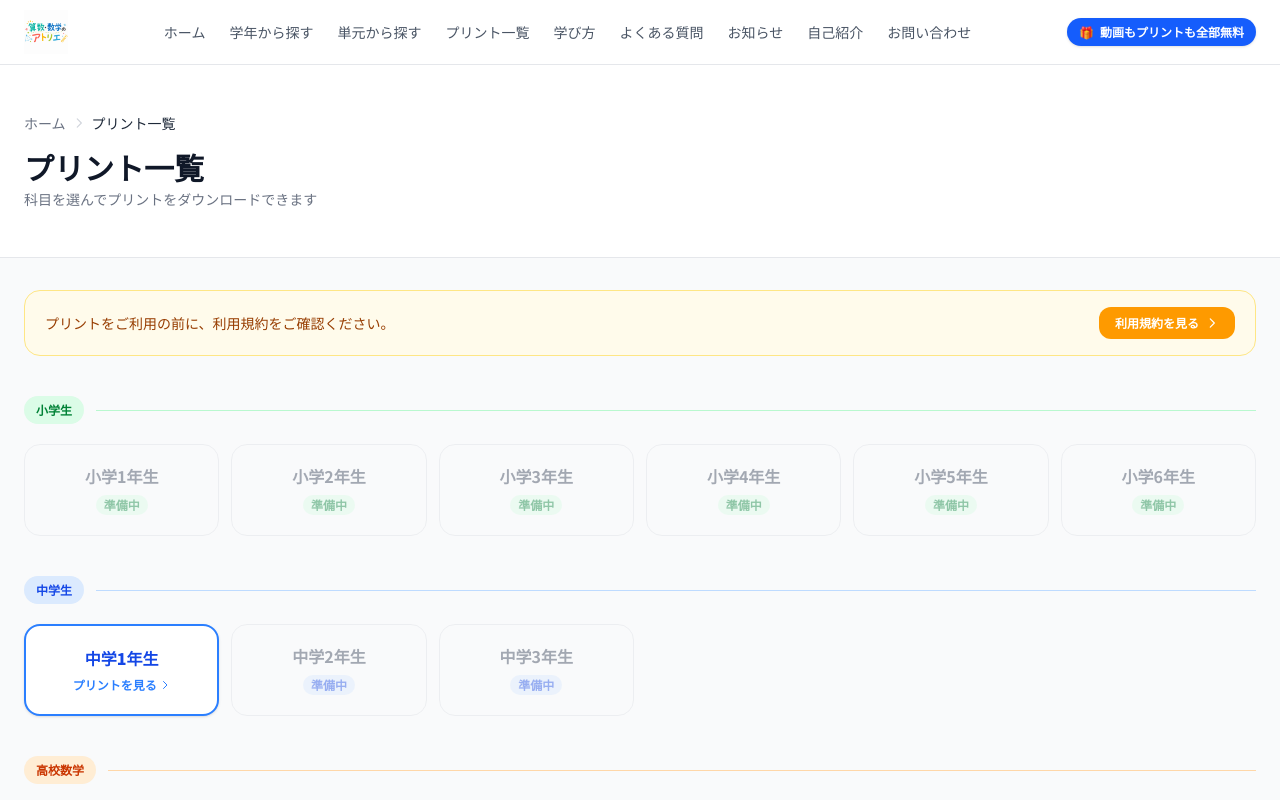
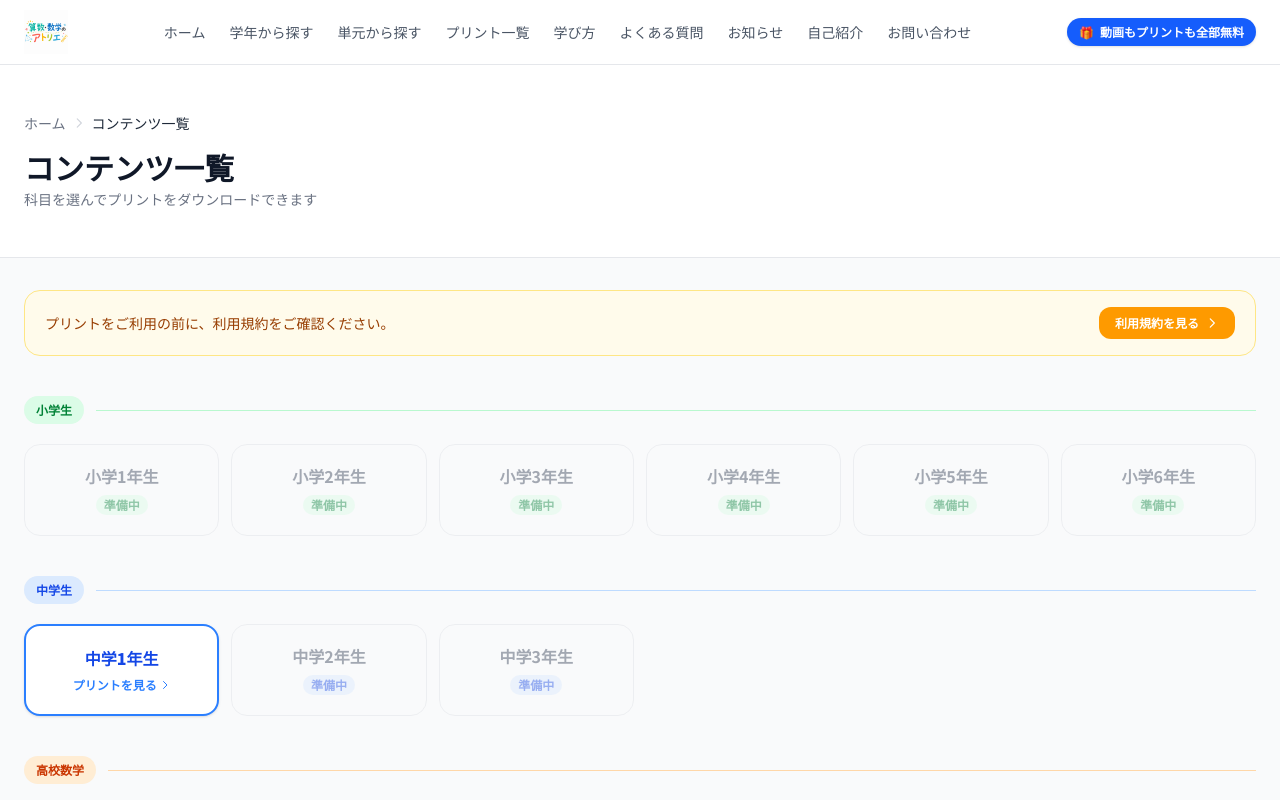
Before and after one commit to mathematics2560/sansu-sugaku-atelier, a Next.js app: page /prints in a window 1280 px wide. Shown: the top 800 px of the page. Built offline with nearby package versions, Linux system fonts and the light colour scheme.

Commit message:
「プリント一覧」を「コンテンツ一覧」に表示名を統一
Co-Authored-By: Claude Sonnet 4.6 <noreply@anthropic.com>

```diff
--- a/app/grade/high-school/page.tsx
+++ b/app/grade/high-school/page.tsx
@@ -57,7 +57,7 @@ export default function HighSchoolPage() {
                 >
                   <span className="font-black text-orange-700 text-xl">{s.label}</span>
                   <span className="text-xs font-bold text-orange-500 flex items-center gap-0.5">
-                    <span>プリントを見る</span>
+                    <span>コンテンツを見る</span>
                     <svg className="w-3 h-3 group-hover:translate-x-0.5 transition-transform" fill="none" stroke="currentColor" viewBox="0 0 24 24">
                       <path strokeLinecap="round" strokeLinejoin="round" strokeWidth={2} d="M9 5l7 7-7 7" />
                     </svg>
--- a/app/grade/middle/page.tsx
+++ b/app/grade/middle/page.tsx
@@ -54,7 +54,7 @@ export default function MiddleSchoolPage() {
                 >
                   <span className="font-black text-blue-700 text-xl">{s.label}</span>
                   <span className="text-xs font-bold text-blue-500 flex items-center gap-0.5">
-                    <span>プリントを見る</span>
+                    <span>コンテンツを見る</span>
                     <svg className="w-3 h-3 group-hover:translate-x-0.5 transition-transform" fill="none" stroke="currentColor" viewBox="0 0 24 24">
                       <path strokeLinecap="round" strokeLinejoin="round" strokeWidth={2} d="M9 5l7 7-7 7" />
                     </svg>
--- a/app/grade/page.tsx
+++ b/app/grade/page.tsx
@@ -45,7 +45,7 @@ export default function GradePage() {
                   <p className="text-xs text-gray-500 mb-3">{g.sub}</p>
                   {g.href ? (
                     <span className={`flex items-center gap-1 text-sm font-bold ${g.text}`}>
-                      <span>プリントを見る</span>
+                      <span>コンテンツを見る</span>
                       <svg className="w-4 h-4" fill="none" stroke="currentColor" viewBox="0 0 24 24">
                         <path strokeLinecap="round" strokeLinejoin="round" strokeWidth={2} d="M9 5l7 7-7 7" />
                       </svg>
--- a/app/page.tsx
+++ b/app/page.tsx
@@ -149,7 +149,7 @@ export default function Home() {
                     className="inline-flex items-center justify-center gap-2 bg-white hover:bg-gray-50 text-gray-800 font-bold px-6 py-3.5 rounded-xl border border-gray-200 transition-colors shadow-sm"
                   >
                     <span>📄</span>
-                    <span>プリントから探す</span>
+                    <span>コンテンツから探す</span>
                   </Link>
                 </div>
               </div>
--- a/app/prints/chu1/page.tsx
+++ b/app/prints/chu1/page.tsx
@@ -146,7 +146,7 @@ export default function Chu1Page() {
               <svg className="w-3.5 h-3.5 text-gray-300" fill="none" stroke="currentColor" viewBox="0 0 24 24">
                 <path strokeLinecap="round" strokeLinejoin="round" strokeWidth={2} d="M9 5l7 7-7 7" />
               </svg>
-              <Link href="/prints" className="hover:text-blue-600 transition-colors">プリント一覧</Link>
+              <Link href="/prints" className="hover:text-blue-600 transition-colors">コンテンツ一覧</Link>
               <svg className="w-3.5 h-3.5 text-gray-300" fill="none" stroke="currentColor" viewBox="0 0 24 24">
                 <path strokeLinecap="round" strokeLinejoin="round" strokeWidth={2} d="M9 5l7 7-7 7" />
               </svg>
--- a/app/prints/math1/page.tsx
+++ b/app/prints/math1/page.tsx
@@ -325,7 +325,7 @@ export default function Math1Page() {
               <svg className="w-3.5 h-3.5 text-gray-300" fill="none" stroke="currentColor" viewBox="0 0 24 24">
                 <path strokeLinecap="round" strokeLinejoin="round" strokeWidth={2} d="M9 5l7 7-7 7" />
               </svg>
-              <Link href="/prints" className="hover:text-blue-600 transition-colors">プリント一覧</Link>
+              <Link href="/prints" className="hover:text-blue-600 transition-colors">コンテンツ一覧</Link>
               <svg className="w-3.5 h-3.5 text-gray-300" fill="none" stroke="currentColor" viewBox="0 0 24 24">
                 <path strokeLinecap="round" strokeLinejoin="round" strokeWidth={2} d="M9 5l7 7-7 7" />
               </svg>
--- a/app/prints/math2/page.tsx
+++ b/app/prints/math2/page.tsx
@@ -264,7 +264,7 @@ export default function Math2Page() {
               <svg className="w-3.5 h-3.5 text-gray-300" fill="none" stroke="currentColor" viewBox="0 0 24 24">
                 <path strokeLinecap="round" strokeLinejoin="round" strokeWidth={2} d="M9 5l7 7-7 7" />
               </svg>
-              <Link href="/prints" className="hover:text-blue-600 transition-colors">プリント一覧</Link>
+              <Link href="/prints" className="hover:text-blue-600 transition-colors">コンテンツ一覧</Link>
               <svg className="w-3.5 h-3.5 text-gray-300" fill="none" stroke="currentColor" viewBox="0 0 24 24">
                 <path strokeLinecap="round" strokeLinejoin="round" strokeWidth={2} d="M9 5l7 7-7 7" />
               </svg>
--- a/app/prints/mathA/page.tsx
+++ b/app/prints/mathA/page.tsx
@@ -215,7 +215,7 @@ export default function MathAPage() {
               <svg className="w-3.5 h-3.5 text-gray-300" fill="none" stroke="currentColor" viewBox="0 0 24 24">
                 <path strokeLinecap="round" strokeLinejoin="round" strokeWidth={2} d="M9 5l7 7-7 7" />
               </svg>
-              <Link href="/prints" className="hover:text-blue-600 transition-colors">プリント一覧</Link>
+              <Link href="/prints" className="hover:text-blue-600 transition-colors">コンテンツ一覧</Link>
               <svg className="w-3.5 h-3.5 text-gray-300" fill="none" stroke="currentColor" viewBox="0 0 24 24">
                 <path strokeLinecap="round" strokeLinejoin="round" strokeWidth={2} d="M9 5l7 7-7 7" />
               </svg>
--- a/app/prints/page.tsx
+++ b/app/prints/page.tsx
@@ -111,9 +111,9 @@ export default function PrintsPage() {
               <svg className="w-3.5 h-3.5 text-gray-300" fill="none" stroke="currentColor" viewBox="0 0 24 24">
                 <path strokeLinecap="round" strokeLinejoin="round" strokeWidth={2} d="M9 5l7 7-7 7" />
               </svg>
-              <span className="text-gray-800 font-medium">プリント一覧</span>
+              <span className="text-gray-800 font-medium">コンテンツ一覧</span>
             </nav>
-            <h1 className="text-2xl sm:text-3xl font-black text-gray-900 mb-1">プリント一覧</h1>
+            <h1 className="text-2xl sm:text-3xl font-black text-gray-900 mb-1">コンテンツ一覧</h1>
             <p className="text-gray-500 text-sm">科目を選んでプリントをダウンロードできます</p>
           </div>
         </div>
--- a/app/terms-of-use/page.tsx
+++ b/app/terms-of-use/page.tsx
@@ -124,7 +124,7 @@ export default function TermsOfUsePage() {
                 <svg className="w-4 h-4 rotate-180" fill="none" stroke="currentColor" viewBox="0 0 24 24">
                   <path strokeLinecap="round" strokeLinejoin="round" strokeWidth={2} d="M9 5l7 7-7 7" />
                 </svg>
-                プリント一覧に戻る
+                コンテンツ一覧に戻る
               </Link>
             </div>
           </div>
```
